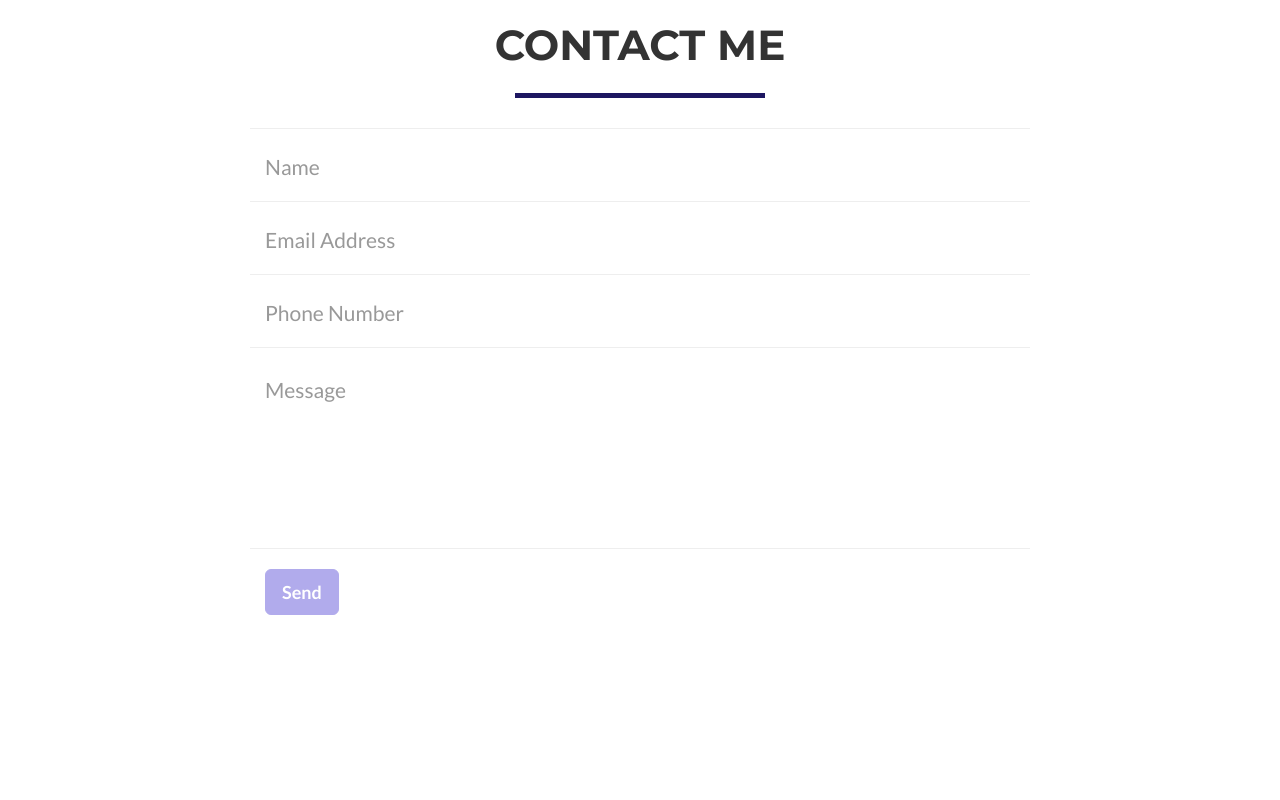
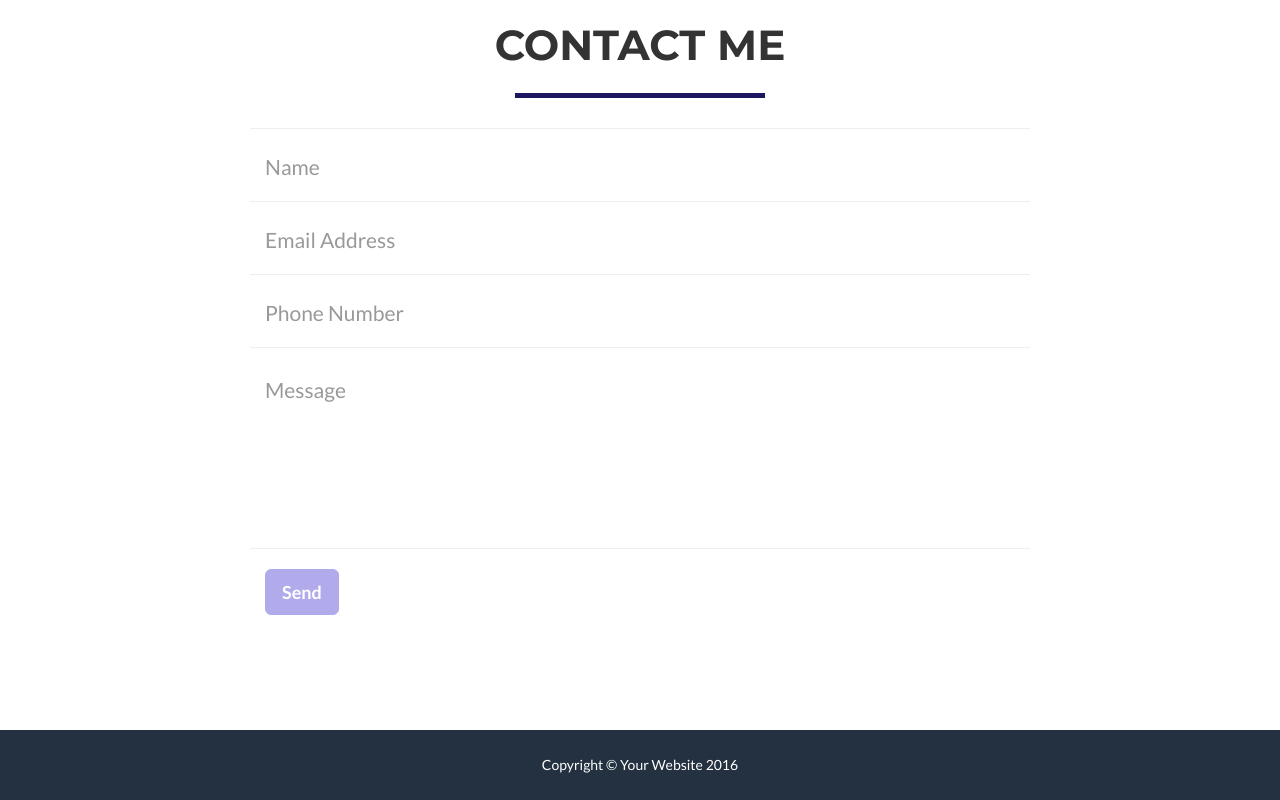
Before and after one commit to pogaem/pogaem.github.io, a website: page index.html in a window 1280 px wide. Shown: the part 2048-2848 px from the top of the page. Before the commit the page ends 2798 px from the top, so only its background shows below. Drawn offline with nearby package versions, Linux system fonts and the light colour scheme.

Commit message:
Update index.html

```diff
--- a/index.html
+++ b/index.html
@@ -224,8 +224,10 @@
         </div>
     </section>
 
-    <!-- Footer -->
     <footer class="text-center">
+        <div class="footer-below">
+            <div class="container">
+                <div class="row">
                     <div class="col-lg-12">
                         Copyright &copy; Your Website 2016
                     </div>
```
